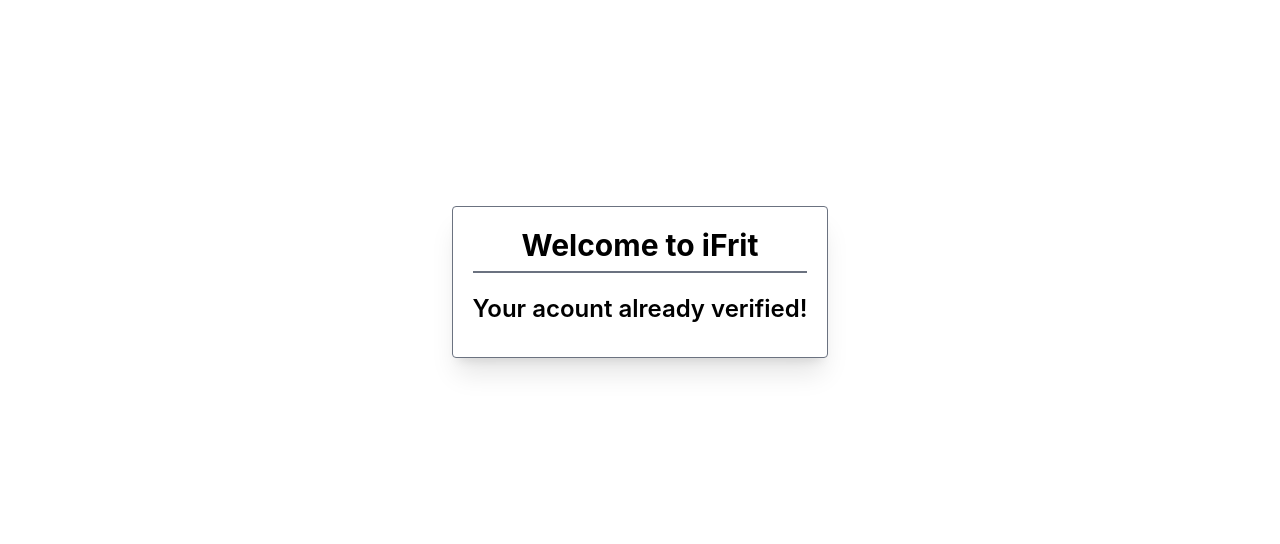
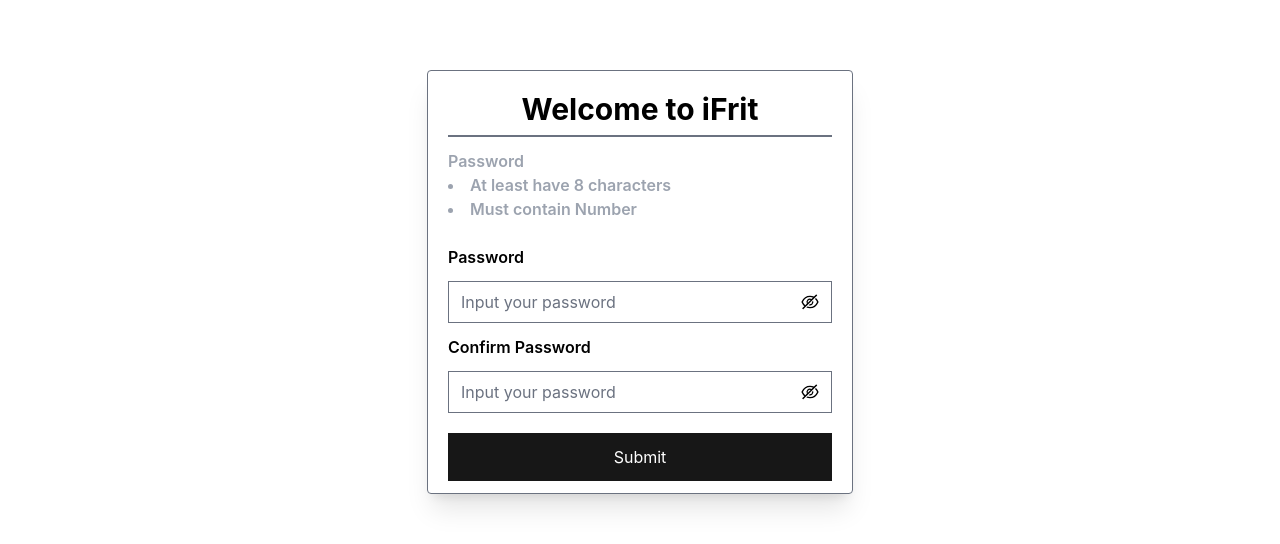
Before and after one commit to purwadhikafullstack/JCWD230201, a React (Create React App) app in the folder projects/client/: page /activation/1 in a window 1280 px wide. Shown: the part 174-718 px from the top of the page. Built offline with nearby package versions, Linux system fonts and the light colour scheme; no server answers.

Commit message:
Update activation.jsx

```diff
--- a/projects/client/src/pages/activation/activation.jsx
+++ b/projects/client/src/pages/activation/activation.jsx
@@ -39,8 +39,6 @@
             let result = await axios.patch(`http://localhost:8000/users/activation/${id}`, { password: inputPassword })
             console.log(result)
 
-
-            console.log('ancac')
             password.current.value = ''
             confirmPassword.current.value = ''
 
@@ -50,7 +48,6 @@
             setStatusUser(resultStatus.data.data.status)
 
 
-
         } catch (error) {
             console.log(error)
             toast.error(error.message)
@@ -58,6 +55,7 @@
             confirmPassword.current.value = ''
         }
     }
+
 
 
     let changeVisiblePassword = () => {
@@ -82,14 +80,24 @@
         }
     }
 
+    let getStatusUser = async () => {
+        try {
+            let resultStatus = await axios.get(`http://localhost:8000/users/getStatus/${id}`)
+            setStatusUser(resultStatus.data.data.status)
+            console.log(resultStatus.data.data.status)
+
+        } catch (error) {
+
+        }
+    }
+
+    useEffect(() => {
+        getStatusUser()
+    }, [])
+
     if (statusUser === 'Verified') {
         return <Navigate to='/login' />
     }
-
-
-    // useEffect(() => {
-    //     onActivation()
-    // }, [])
 
     return (
         <>
@@ -98,8 +106,6 @@
                     <div className="flex justify-center font-bold text-3xl py-2 border-b-2 border-gray-500">
                         Welcome to iFrit
                     </div>
-                    {statusUser === 'Unverified' ?
-                        <>
                     <div className="text-gray-400 font-semibold py-3">
                         <ul>
                             Password
@@ -124,13 +130,6 @@
                     <button onClick={() => onActivation()} className="bg-neutral-900 px-5 py-3 mt-5 text-white w-full">
                         Submit
                     </button>
-                        </>
-                        :
-                        <>
-                            <div className="flex justify-center text-2xl font-semibold py-5">
-                                Your acount already verified!
-                            </div>
-                        </>}
 
                 </div>
                 <Toaster />
```
Lines whose indentation alone changed are shown as unchanged.
